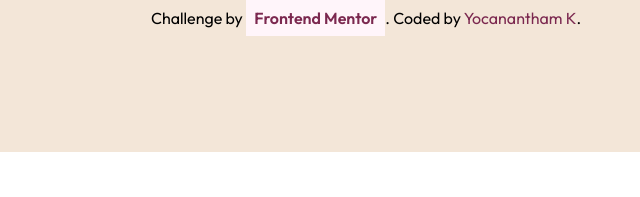
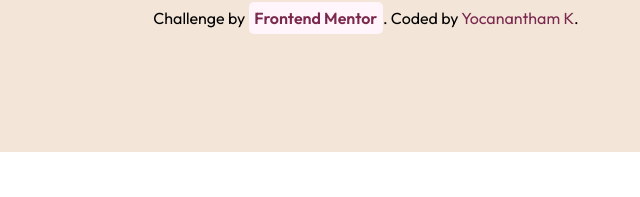
Before and after one commit to Yocanantham/Practice_receipe_pages, a plain HTML site: page index.html in a window 1280 px wide. In both pictures the pointer is over the link "Frontend Mentor". Shown: the top 197 px of the page, 274-914 px from the left. Drawn offline with Linux system fonts and the light colour scheme.

Commit message:
modified

```diff
--- a/style.css
+++ b/style.css
@@ -87,6 +87,7 @@ td {
 .footer a:hover, .footer a:focus {
     background-color: hsl(330, 100%, 98%);
     color: hsl(332, 51%, 32%);
-    padding: 0.5rem;
+    padding: 0.35rem;
     font-weight: 600;
+    border-radius: 5px;;
 }
```
